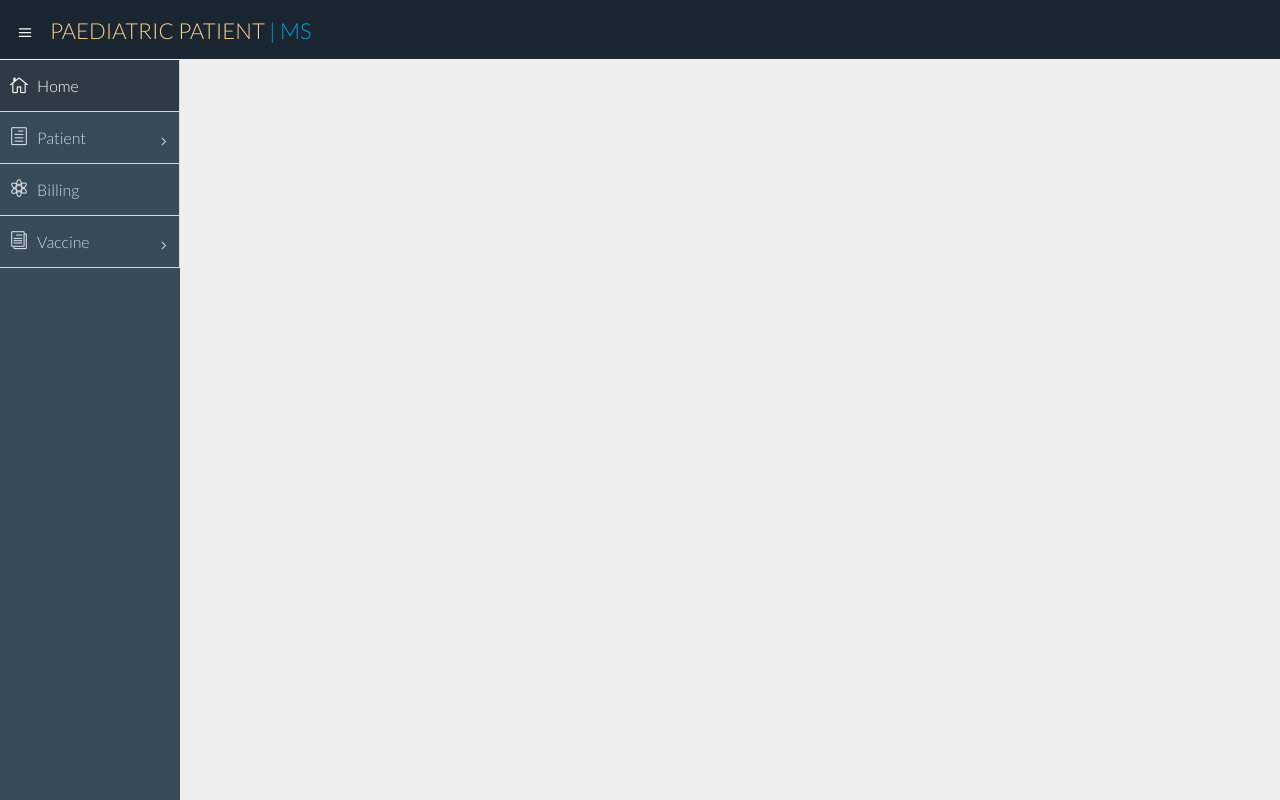
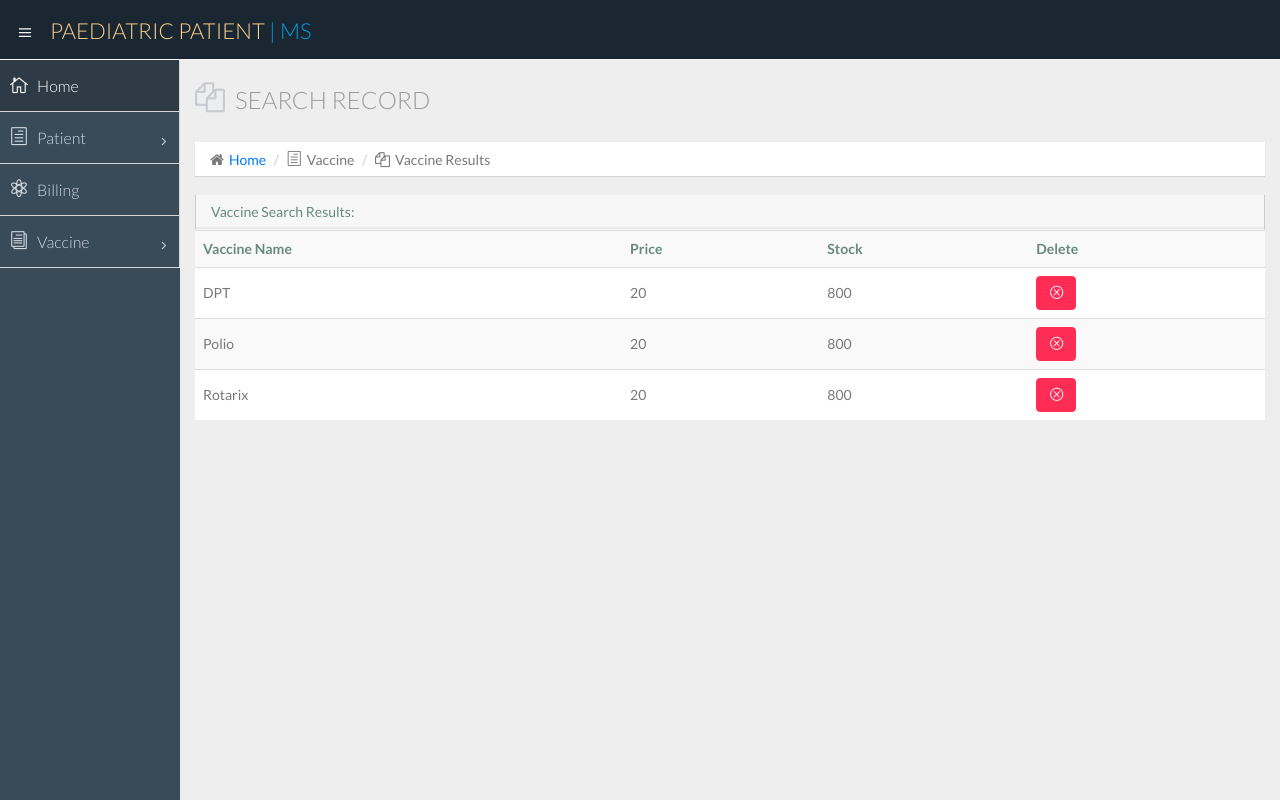
Before and after one commit to shortstheory/ppms, a website: page PPMS_GUI/result.html in a window 1280 px wide. Drawn offline with Linux system fonts and the light colour scheme.

Commit message:
Added table to result

```diff
--- a/PPMS_GUI/result.html
+++ b/PPMS_GUI/result.html
@@ -101,11 +101,87 @@
               <!-- sidebar menu end-->
           </div>
       </aside>
-      <!--sidebar end-->
+      <section id="main-content">
+          <section class="wrapper">
+      <div class="row">
+        <div class="col-lg-12">
+          <h3 class="page-header"><i class="fa fa-files-o"></i>Search Record</h3>
+          <ol class="breadcrumb">
+            <li><i class="fa fa-home"></i><a href="index.html">Home</a></li>
+            <li><i class="icon_document_alt"></i>Vaccine</li>
+            <li><i class="fa fa-files-o"></i>Vaccine Results</li>
+          </ol>
+        </div>
+      </div>
+              <!-- Form validations -->
+              <div class="row">
+
+                  <div class="col-lg-12">
+                      <section class="panel">
+                          <header class="panel-heading">
+                              Vaccine Search Results:
+                          </header>
+
+                          <table class="table table-striped table-advance table-hover">
+                           <tbody>
+                              <tr>
+                                 <th><i class=""></i> Vaccine Name</th>
+                                 <th><i class=""></i> Price</th>
+                                 <th><i class=""></i> Stock</th>
+
+                                 <th><i class=""></i>Delete</th>
+                              </tr>
+                              <tr>
+                                 <td>DPT</td>
+                                 <td>20</td>
+                                 <td>800</td>
 
 
+                                 <td>
+                                  <div class="btn-group">
+
+
+                                      <a class="btn btn-danger" href="#"><i class="icon_close_alt2"></i></a>
+                                  </div>
+                                  </td>
+                              </tr>
+                              <tr>
+                                 <td>Polio</td>
+                                 <td>20</td>
+                                 <td>800</td>
+                                 <td>
+                                  <div class="btn-group">
+
+
+                                      <a class="btn btn-danger" href="#"><i class="icon_close_alt2"></i></a>
+                                  </div>
+                                  </td>
+                              </tr>
+                              <tr>
+                                 <td>Rotarix</td>
+                                 <td>20</td>
+                                 <td>800</td>
+                                 <td>
+                                  <div class="btn-group">
+
+
+                                      <a class="btn btn-danger" href="#"><i class="icon_close_alt2"></i></a>
+                                  </div>
+                                  </td>
+                               </tr>
+                           </tbody>
+                        </table>
+
+                          </div>
+                      </section>
+                  </div>
+              </div>
+
+          </section>
+      </section>
+
       <!--main content end-->
-  </section>
+
   <!-- container section start -->
 
     <!-- javascripts -->
```
